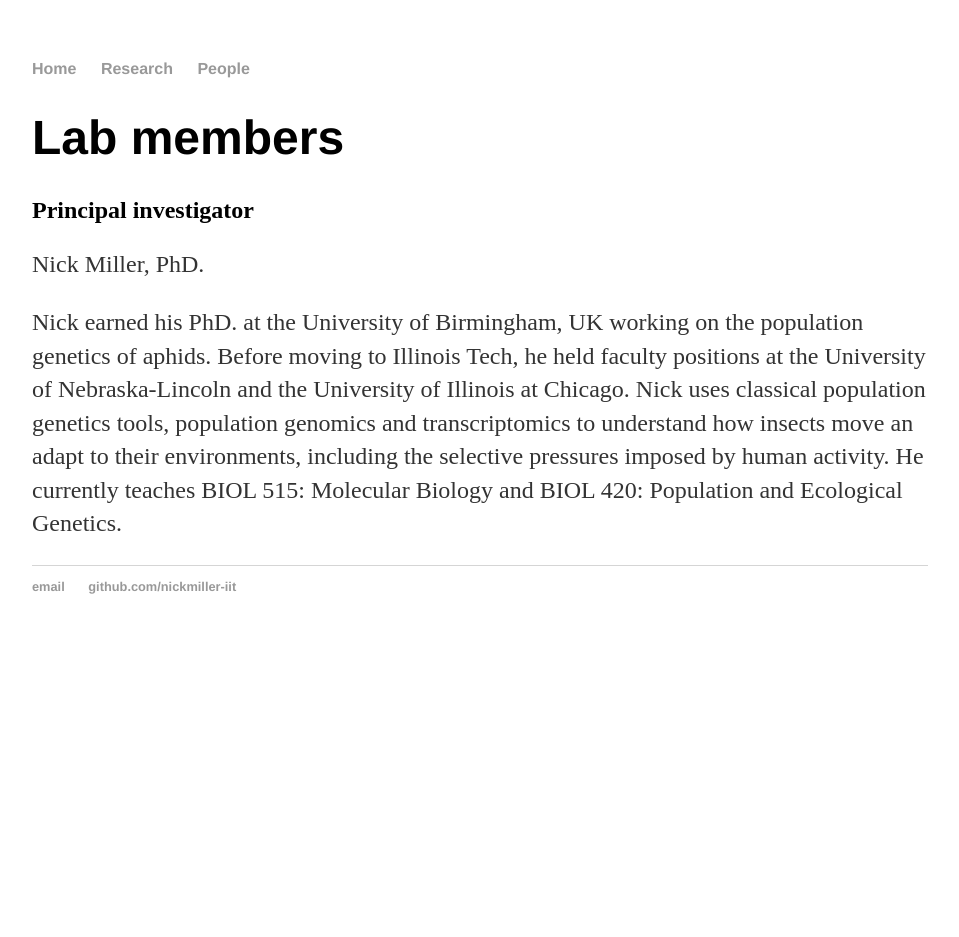
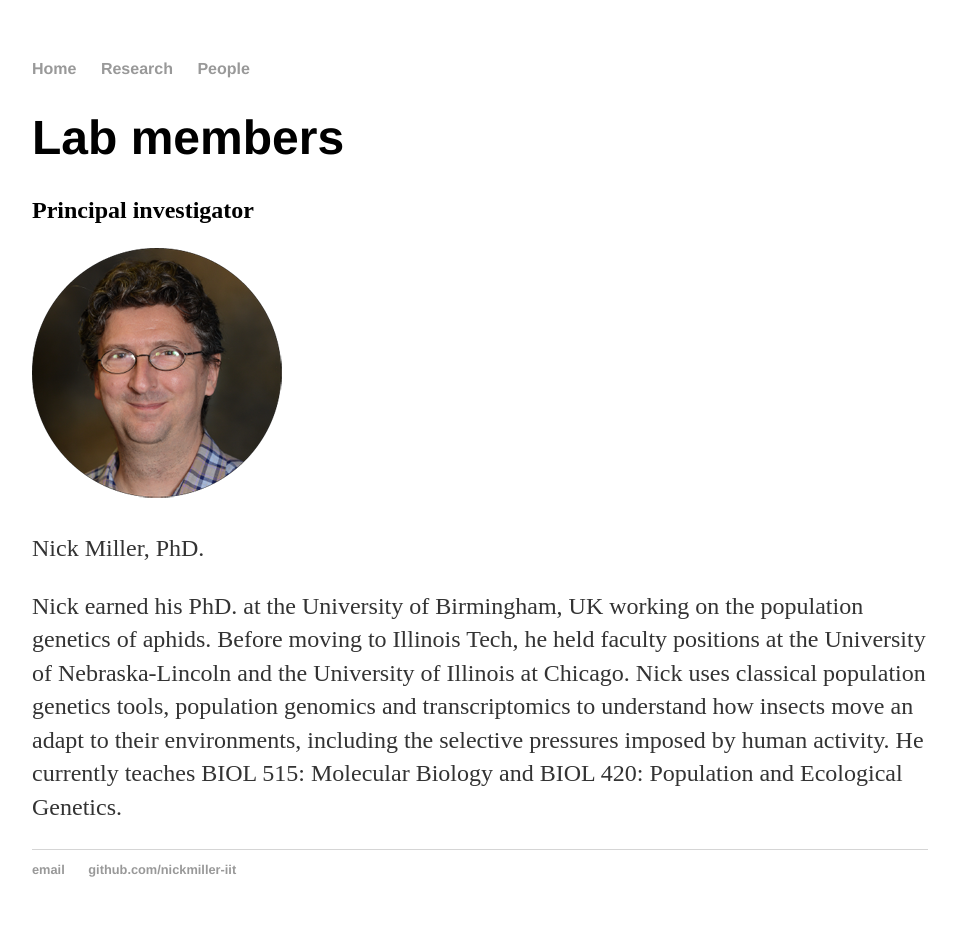
Before and after one commit to nickmiller-iit/nickmiller-iit.github.io, a Jekyll site: the page built from people/people.md, in a window 1280 px wide. Shown: the whole page, without its empty margins (160-1119 px from the left). Built offline with Jekyll 4.4.1, drawn with Linux system fonts in a browser that asks for light colours; before the commit the page ends 900 px from its top, so only the background shows below that.

Commit message:
add image of Miller to people page

```diff
--- a/people/people.md
+++ b/people/people.md
@@ -7,6 +7,8 @@ title: Lab members
 
 ## Principal investigator
 
+![Nick Miller](./miller.png)
+
 Nick Miller, PhD.
 
 Nick earned his PhD. at the University of Birmingham, UK working on the population genetics of aphids. Before moving to Illinois Tech, he held faculty positions at the University of Nebraska-Lincoln and the University of Illinois at Chicago. Nick uses classical population genetics tools, population genomics and transcriptomics to understand how insects move an adapt to their environments, including the selective pressures imposed by human activity. He currently teaches BIOL 515: Molecular Biology and BIOL 420: Population and Ecological Genetics.
```
Also changed, not shown: people/miller.png (added).
